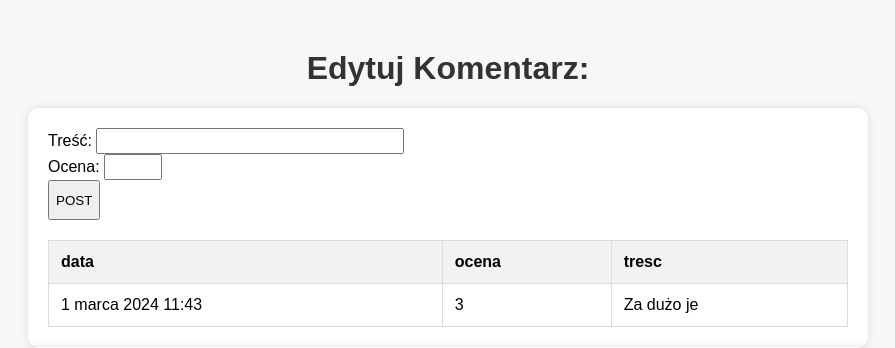
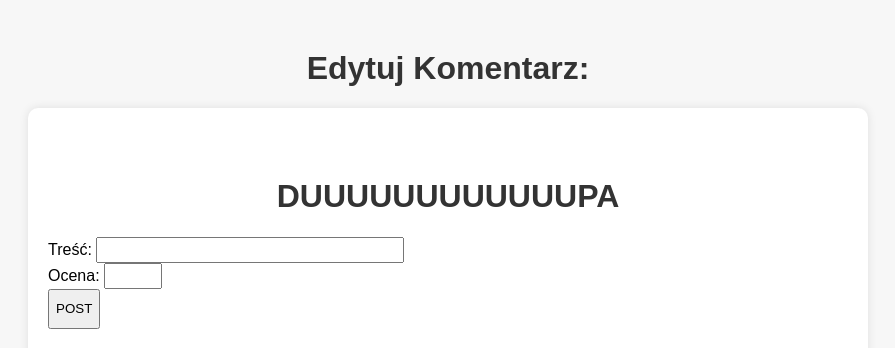
Before and after one commit to Charon6000/FabrykaKobaltu, a Django app: page /komentarz/1/edit in a window 1280 px wide. Shown: the part 38-386 px from the top of the page, without its empty margins (192-1087 px from the left). Run offline with Django 5.2, Linux system fonts and the light colour scheme; data comes from the database, SQL or seed files in the repository.

Commit message:
test compatybilnosci

```diff
--- a/Bangladesz/fabryka/templates/fabryka/komentarz_edit.html
+++ b/Bangladesz/fabryka/templates/fabryka/komentarz_edit.html
@@ -2,6 +2,7 @@
 {% block tytul %}Nowy Komentarz{% endblock %}
 {% block naglowek %}Edytuj Komentarz:{% endblock %}
 {% block zawartosc %}
+<h1>DUUUUUUUUUUUUPA</h1>
             <form action="" method="post">
                 Treść: <input type="text" name="tresc" value={{tresc}}>{{trescwarning}}<br>
                 Ocena: <input type="number" name="ocena" value={{ocena}}>{{ocenawarning}}<br>
```
